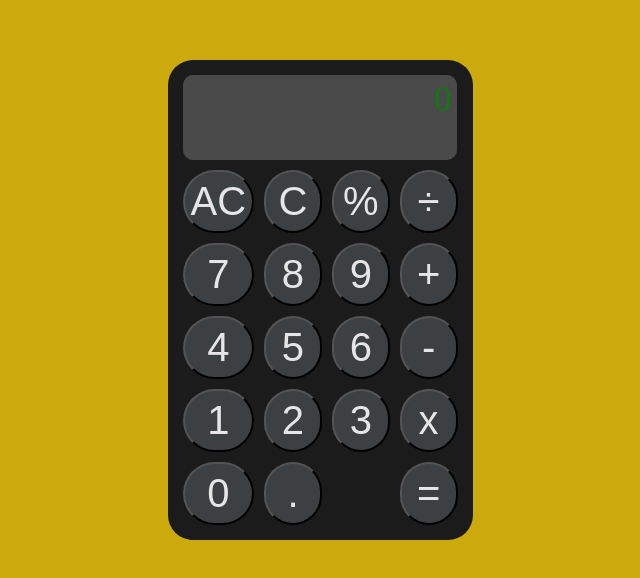
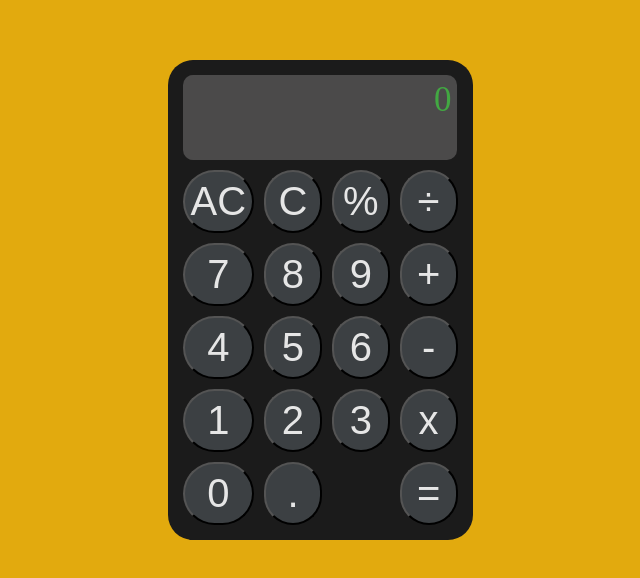
Before and after one commit to SiGLENN/calculator, a plain HTML site: page index.html in a window 1280 px wide. Shown: the part 108-686 px from the top of the page, without its empty margins (320-960 px from the left). Drawn offline with Linux system fonts and the light colour scheme.

Commit message:
Update style.css

```diff
--- a/style.css
+++ b/style.css
@@ -1,7 +1,7 @@
 
 body {
     min-height: 100vh;
-    background-color: #cca90d;
+    background-color: rgb(226, 170, 14);
 
     text-align: center;
 
@@ -43,7 +43,7 @@ body {
         font-size: 35px;
         text-align: right;
         padding: 5px;
-        color: rgb(16, 122, 16);
+        color: rgb(66, 168, 66);
 
         height: 75px;
         width: 96%;
@@ -82,7 +82,7 @@ body {
       .pad-button:active,
       .pad-button:hover {
         color: white;
-        background-color: #242729;
+        background-color: #343536;
 
         transition: all .25s;
         transition-timing-function: ease-in;
```
